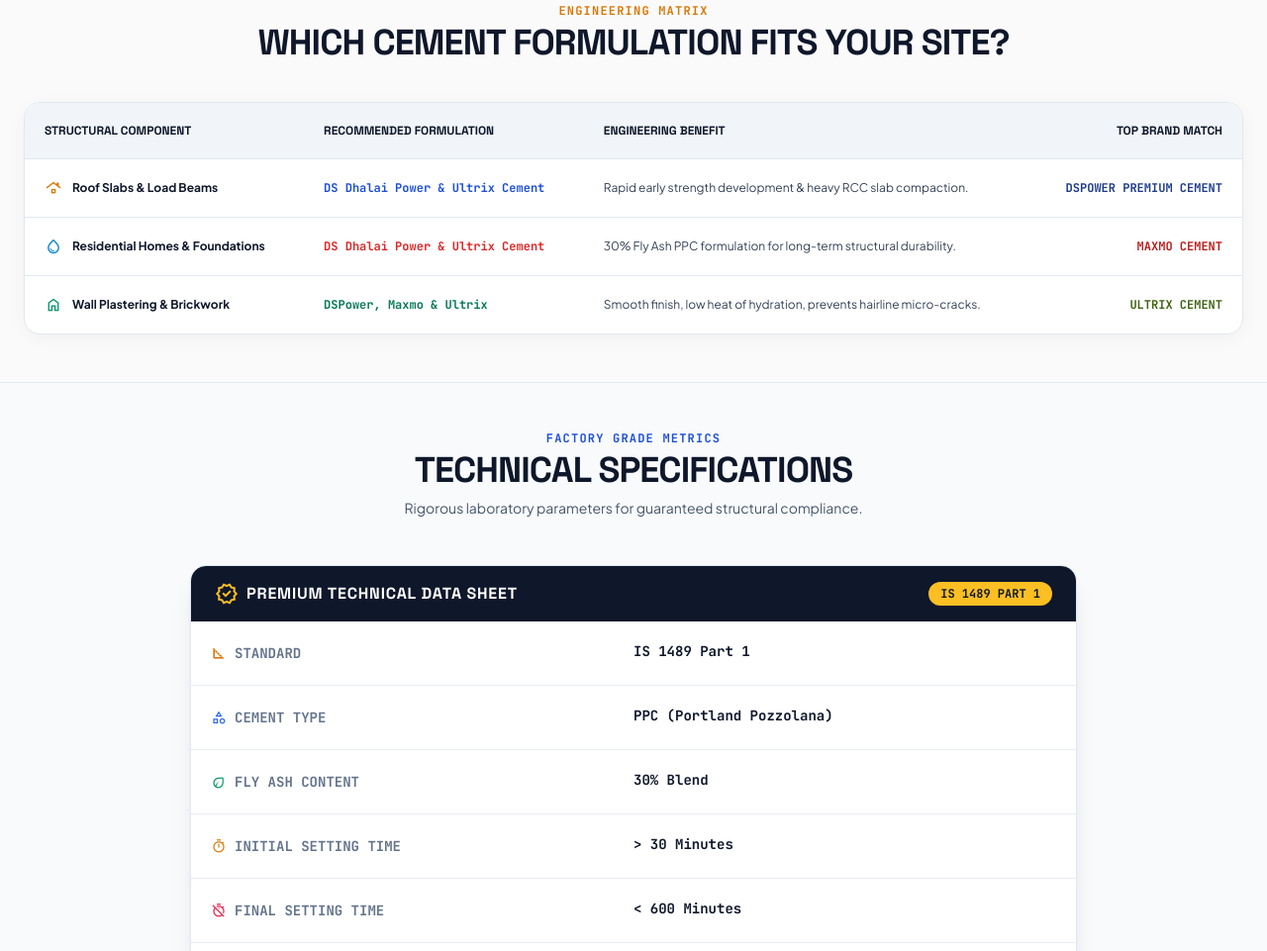
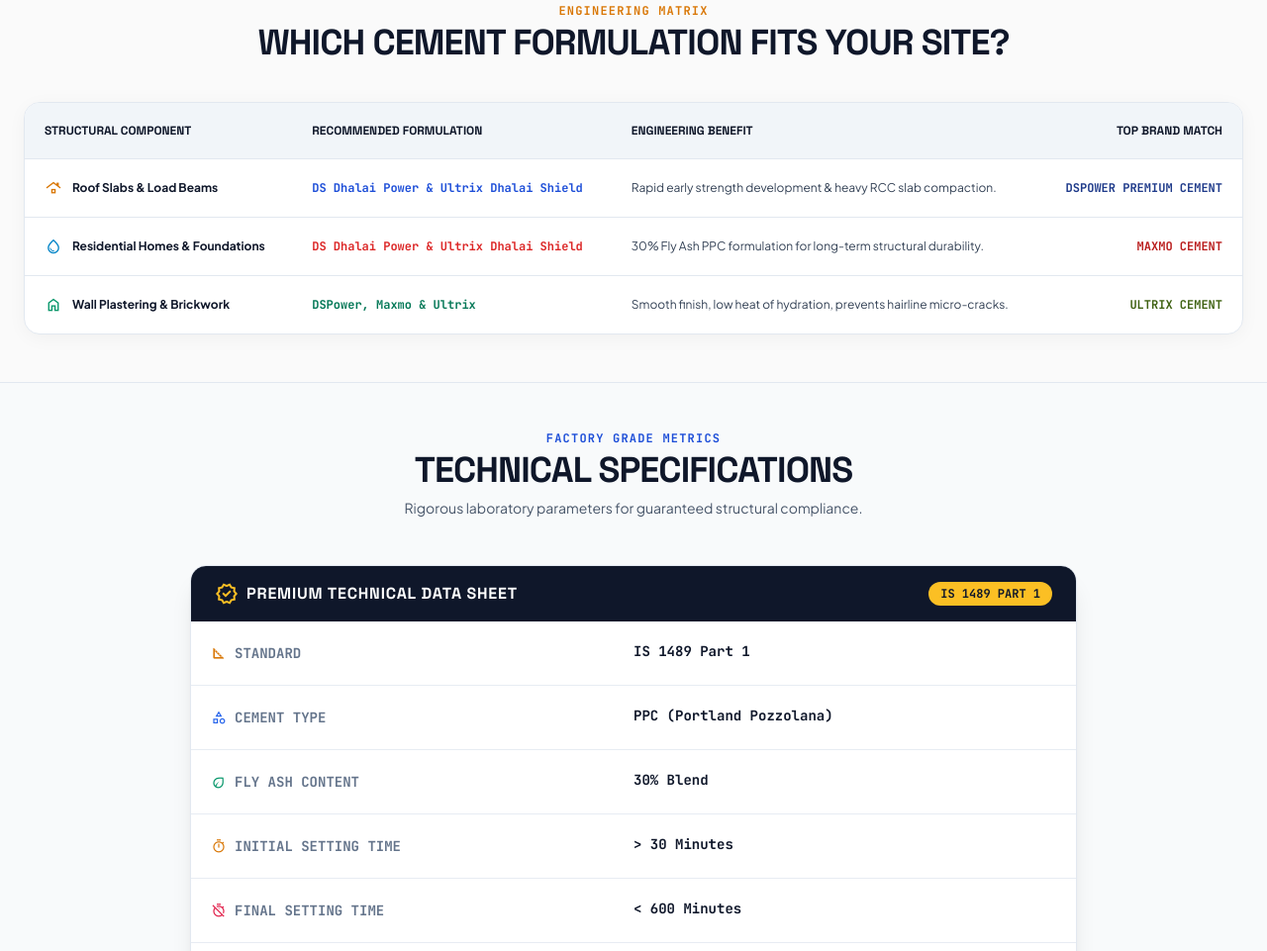
Before and after one commit to Vanshlohia05/DSMactrix, a website: page index.html in a window 1280 px wide. Shown: the part 2475-3436 px from the top of the page at 99% size. Drawn offline with nearby package versions, Linux system fonts and the light colour scheme.

Commit message:
Update Recommended Formulation table: replace Ultrix Cement with Ultrix Dhalai Shield in Roof Slabs and Residential Homes rows

```diff
--- a/index.html
+++ b/index.html
@@ -830,7 +830,7 @@
                                 <td class="p-4 sm:p-5 text-slate-900 font-bold flex items-center gap-2.5">
                                     <span class="material-symbols-outlined text-amber-600 text-[18px]">roofing</span> Roof Slabs &amp; Load Beams
                                 </td>
-                                <td class="p-4 sm:p-5 font-technical-data text-blue-700 font-bold">DS Dhalai Power &amp; Ultrix Cement</td>
+                                <td class="p-4 sm:p-5 font-technical-data text-blue-700 font-bold">DS Dhalai Power &amp; Ultrix Dhalai Shield</td>
                                 <td class="p-4 sm:p-5">Rapid early strength development &amp; heavy RCC slab compaction.</td>
                                 <td class="p-4 sm:p-5 text-right font-technical-data text-blue-900 font-bold">DSPOWER PREMIUM CEMENT</td>
                             </tr>
@@ -838,7 +838,7 @@
                                 <td class="p-4 sm:p-5 text-slate-900 font-bold flex items-center gap-2.5">
                                     <span class="material-symbols-outlined text-sky-600 text-[18px]">water_drop</span> Residential Homes &amp; Foundations
                                 </td>
-                                <td class="p-4 sm:p-5 font-technical-data text-red-600 font-bold">DS Dhalai Power &amp; Ultrix Cement</td>
+                                <td class="p-4 sm:p-5 font-technical-data text-red-600 font-bold">DS Dhalai Power &amp; Ultrix Dhalai Shield</td>
                                 <td class="p-4 sm:p-5">30% Fly Ash PPC formulation for long-term structural durability.</td>
                                 <td class="p-4 sm:p-5 text-right font-technical-data text-red-700 font-bold">MAXMO CEMENT</td>
                             </tr>
```
Also changed, not shown: dist/index.html.
